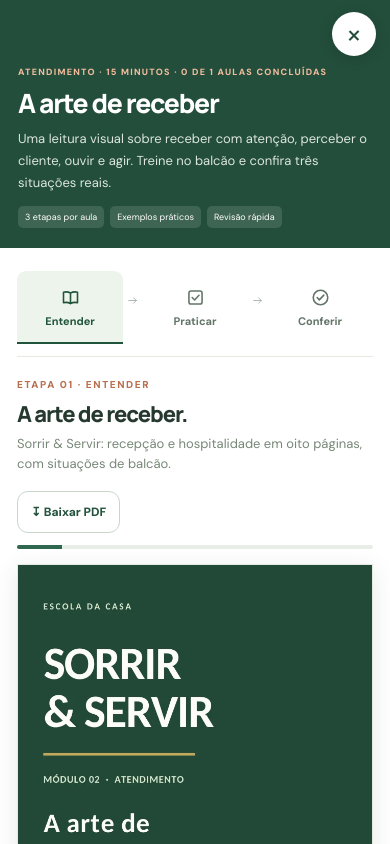
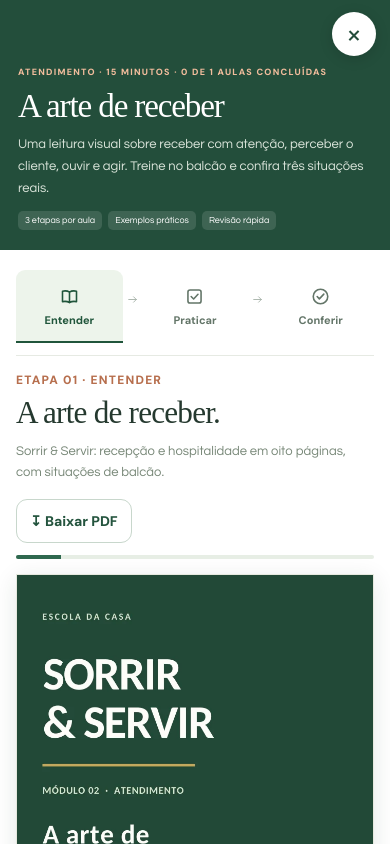
Before and after one commit to deliciasdavovo/escoladeliciasdavovo, a plain HTML site: page index.html in a window 390 px wide. Both pictures are taken after a click on the button "Abrir próximo treinamento". Shown: the top 844 px of the page. Drawn offline with Linux system fonts and the light colour scheme.

Commit message:
Padroniza Times, Garet e DM Sans nos treinamentos e corrige layout mobile da leitura

```diff
--- a/index.html
+++ b/index.html
@@ -486,6 +486,70 @@ button, a, input, select {touch-action: manipulation;}
  .pdf-completion{margin-top:17px;}
 }
 
+
+/* PADRÃO TIPOGRÁFICO SORRIR & SERVIR (v1)
+   Única serifada: Times NR MT Pro Condensed. Garet para leitura.
+   As fontes licenciadas não estão distribuídas neste site;
+   os substitutos garantem legibilidade até a instalação autorizada. */
+:root{
+  --ss-serif:"Times NR MT Pro Condensed","Times NR MT Pro Cond","Times New Roman",Times,serif;
+  --ss-text:"Garet","Century Gothic","Avenir Next","DM Sans",Arial,sans-serif;
+  --ss-interface:"DM Sans",Arial,sans-serif;
+}
+.modal-head h2, #modalTitle{
+  font-family:var(--ss-serif);font-weight:400;
+  letter-spacing:-.035em;line-height:1.08;
+  font-size:clamp(33px,4.7vw,47px);
+}
+.modal-head p,.modal-head-stats,
+.modal-body .learning-stage,
+.modal-body .pdf-intro p{
+  font-family:var(--ss-text);
+}
+.modal-body .learning-stage h3,
+.modal-body .pdf-intro h3,
+.modal-body .training-done h3{
+  font-family:var(--ss-serif);font-weight:400;
+  font-size:clamp(32px,4.5vw,42px);line-height:1.12;
+  letter-spacing:-.025em;
+}
+.modal-body .learning-stage p,
+.modal-body .pdf-intro p,
+.modal-body .task-check span,
+.modal-body .quiz-option span,
+.modal-body .practice-callout,
+.modal-body .visual-copy span{
+  font-family:var(--ss-text);font-size:clamp(16px,1.6vw,18px);
+  line-height:1.58;letter-spacing:0;
+}
+.modal-body .pdf-intro h3{margin:8px 0 10px}
+.modal-body .lesson-kicker,.modal-body .stage-badge,
+.modal-body .learning-step,.modal-body .step-bottom button,
+.modal-body .pdf-pager,.modal-body .pdf-download,
+.modal-body .sd-nav-button,.modal-body .pdf-count,
+.modal-body .helper-note,.modal-body .quiz-card .stage-badge,
+.modal-head .modal-label{
+  font-family:var(--ss-interface);
+}
+.modal-body .lesson-kicker,
+.modal-body .stage-badge{font-size:12px;letter-spacing:.10em}
+.modal-body .pdf-help,.modal-body .helper-note{font-size:13px!important;line-height:1.55}
+.modal-body .pdf-page-button,
+.modal-body .action,.modal-body .pdf-download{
+  font-size:14px;line-height:1.3;
+}
+.modal-body .pdf-page-button{min-height:46px}
+.modal-body.pdf-course .lesson-content{width:100%;max-width:690px}
+@media(max-width:600px){
+  .modal-head h2,#modalTitle{font-size:clamp(32px,8.5vw,39px)}
+  .modal-body .learning-stage h3,.modal-body .pdf-intro h3{font-size:clamp(30px,8vw,38px)}
+  .modal-body .learning-stage p,.modal-body .pdf-intro p,
+  .modal-body .task-check span,.modal-body .quiz-option span{font-size:16px;line-height:1.6}
+  .modal-body.pdf-course .lesson-content{padding:18px 16px 28px}
+  .modal-body .pdf-intro{flex-wrap:wrap}
+  .modal-body .pdf-download{min-height:44px}
+}
+
 </style>
 </head>
 <body>
@@ -765,7 +829,7 @@ function renderModal(){
  content=`<div class="learning-stage training-done"><div class="success-mark">✓</div><span class="stage-badge">REVISÃO CONCLUÍDA</span><h3>Mais um passo aprendido.</h3><p>Você revisou os pontos desta aula e respondeu corretamente à pergunta. O domínio do procedimento ainda precisa ser confirmado na prática pela liderança.</p>
  <div class="step-bottom" style="justify-content:center"><button class="action secondary" id="reviewLesson">Rever a aula</button>${next>=0?`<button class="action" id="goNextIncomplete">Ir para a próxima aula →</button>`:`<button class="action" id="finishCourse">Voltar aos treinamentos →</button>`}</div></div>`;
  }
- document.getElementById('modalBody').classList.toggle('pdf-course',c.id==='welcome');
+ document.getElementById('modalBody').classList.toggle('pdf-course',c.id==='welcome'||c.id==='receive');
  document.getElementById('modalBody').innerHTML=((c.id==='welcome'||c.id==='receive')?'':nav)+`<div class="lesson-content">${stageHeader}${content}<div class="helper-note">Versão demonstrativa: as orientações devem ser aprovadas pela gestão. O progresso fica apenas neste navegador; não há login, prova formal nem validação automática da competência profissional.</div></div>`;
  document.querySelectorAll('[data-lesson]').forEach(b=>b.addEventListener('click',()=>chooseLesson(Number(b.dataset.lesson))));
  document.querySelectorAll('[data-stage]').forEach(b=>b.addEventListener('click',()=>moveStage(Number(b.dataset.stage))));
```
